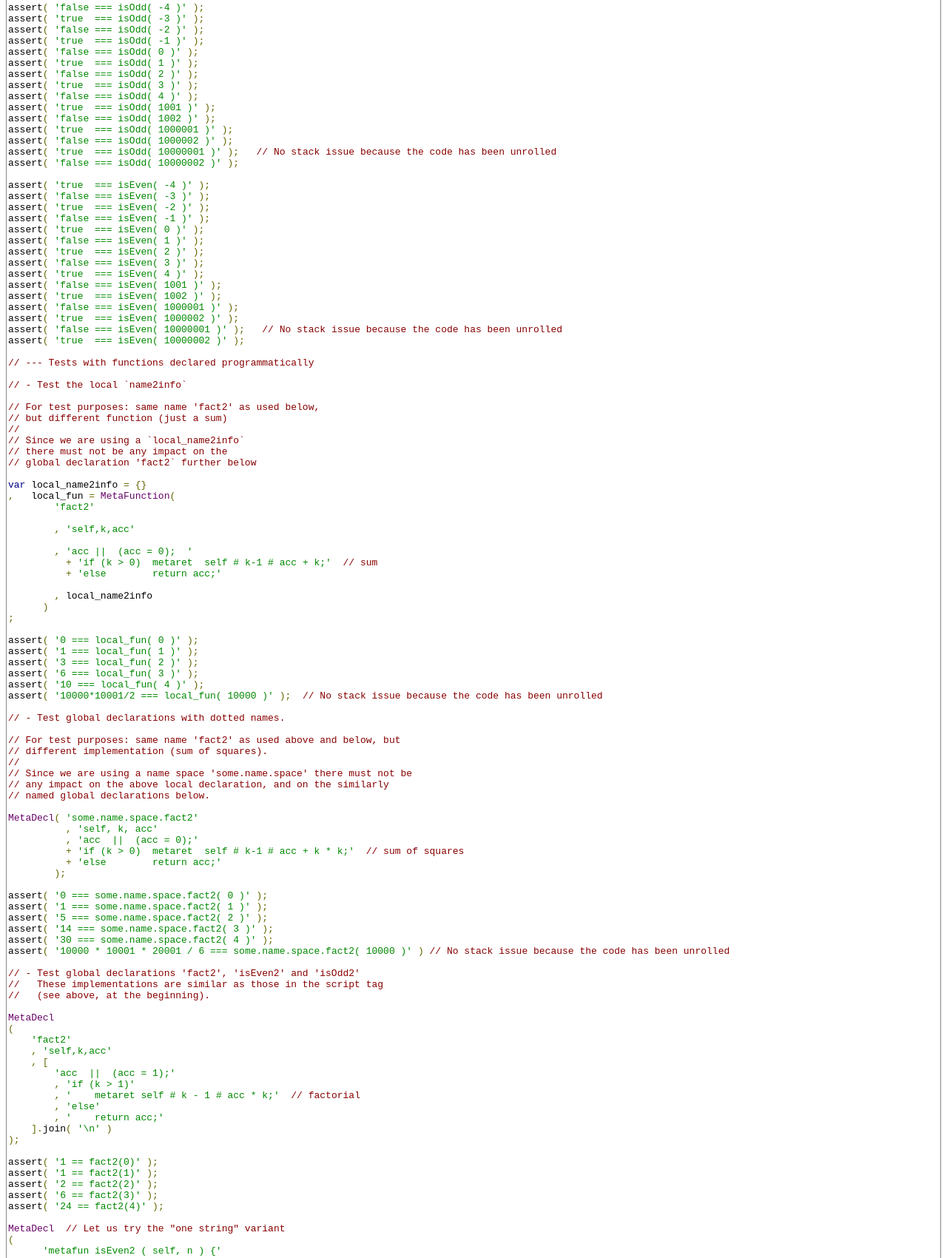
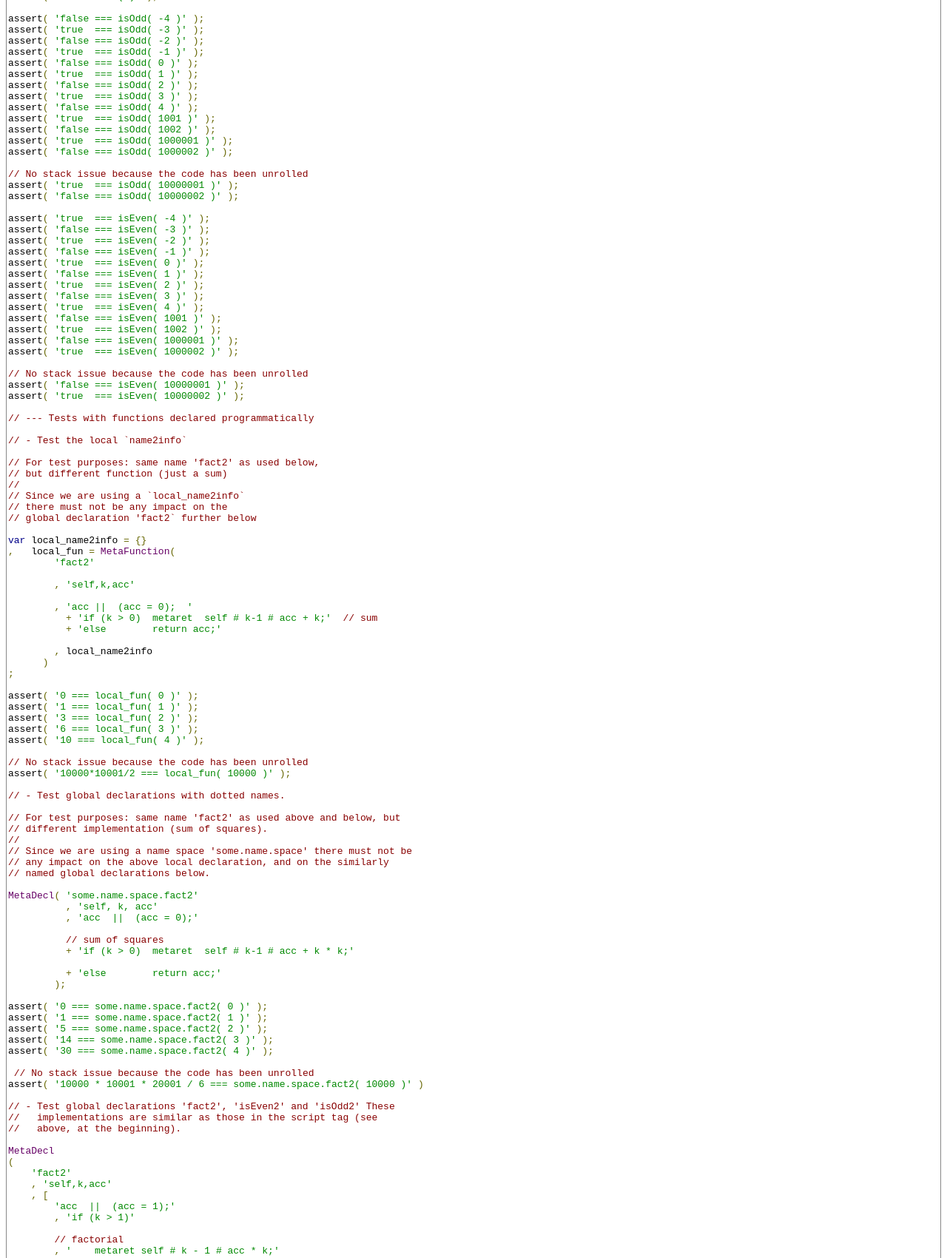
Before and after one commit to glathoud/js.metaret, a plain HTML site: page metaret_test.html in a window 1280 px wide. Shown: the part 1100-2800 px from the top of the page at 74% size. Drawn offline with Linux system fonts and the light colour scheme.

Commit message:
schmaller

```diff
--- a/metaret_test.html
+++ b/metaret_test.html
@@ -52,7 +52,8 @@
 <script type="text/javascript" id="metaret-tests">
 var all_tests_passed = false;
 
-// --- Tests with functions declared in script tag(s) with type="text/js-metaret-decl"
+// --- Tests with functions declared in script tag(s) with
+// --- type="text/js-metaret-decl"
 
 metaparse();
 
@@ -79,7 +80,9 @@
 assert( 'false === isOdd( 1002 )' );
 assert( 'true  === isOdd( 1000001 )' );
 assert( 'false === isOdd( 1000002 )' );
-assert( 'true  === isOdd( 10000001 )' );   // No stack issue because the code has been unrolled
+
+// No stack issue because the code has been unrolled
+assert( 'true  === isOdd( 10000001 )' );
 assert( 'false === isOdd( 10000002 )' );
 
 assert( 'true  === isEven( -4 )' );
@@ -95,7 +98,9 @@
 assert( 'true  === isEven( 1002 )' );
 assert( 'false === isEven( 1000001 )' );
 assert( 'true  === isEven( 1000002 )' );
-assert( 'false === isEven( 10000001 )' );   // No stack issue because the code has been unrolled
+
+// No stack issue because the code has been unrolled
+assert( 'false === isEven( 10000001 )' );
 assert( 'true  === isEven( 10000002 )' );
 
 // --- Tests with functions declared programmatically
@@ -128,7 +133,9 @@
 assert( '3 === local_fun( 2 )' );
 assert( '6 === local_fun( 3 )' );
 assert( '10 === local_fun( 4 )' );
-assert( '10000*10001/2 === local_fun( 10000 )' );  // No stack issue because the code has been unrolled
+
+// No stack issue because the code has been unrolled
+assert( '10000*10001/2 === local_fun( 10000 )' );
 
 // - Test global declarations with dotted names.
 
@@ -142,7 +149,10 @@
 MetaDecl( 'some.name.space.fact2'
           , 'self, k, acc'
           , 'acc  ||  (acc = 0);'
-          + 'if (k > 0)  metaret  self # k-1 # acc + k * k;'  // sum of squares
+
+          // sum of squares
+          + 'if (k > 0)  metaret  self # k-1 # acc + k * k;'
+
           + 'else        return acc;'
         );
 
@@ -151,11 +161,13 @@
 assert( '5 === some.name.space.fact2( 2 )' );
 assert( '14 === some.name.space.fact2( 3 )' );
 assert( '30 === some.name.space.fact2( 4 )' );
-assert( '10000 * 10001 * 20001 / 6 === some.name.space.fact2( 10000 )' ) // No stack issue because the code has been unrolled
 
-// - Test global declarations 'fact2', 'isEven2' and 'isOdd2'
-//   These implementations are similar as those in the script tag
-//   (see above, at the beginning).
+ // No stack issue because the code has been unrolled
+assert( '10000 * 10001 * 20001 / 6 === some.name.space.fact2( 10000 )' )
+
+// - Test global declarations 'fact2', 'isEven2' and 'isOdd2' These
+//   implementations are similar as those in the script tag (see
+//   above, at the beginning).
 
 MetaDecl
 (
@@ -164,7 +176,10 @@
     , [
         'acc  ||  (acc = 1);'
         , 'if (k > 1)'
-        , '    metaret self # k - 1 # acc * k;'  // factorial
+
+        // factorial
+        , '    metaret self # k - 1 # acc * k;'
+
         , 'else'
         , '    return acc;'
     ].join( '\n' )
@@ -176,7 +191,8 @@
 assert( '6 == fact2(3)' );
 assert( '24 == fact2(4)' );
 
-MetaDecl  // Let us try the "one string" variant
+// Let us try the "one string" variant
+MetaDecl
 (
       'metafun isEven2 ( self, n ) {'
       + ' if (n > 0)'
@@ -187,7 +203,8 @@
       + '}'
 );
 
-MetaDecl  // Let us try the "one string" variant with "metafun" omitted
+// Let us try the "one string" variant with "metafun" omitted
+MetaDecl
 (
       'isOdd2(self,n) {'
       + 'if (n > 0)'
@@ -211,7 +228,9 @@
 assert( 'false === isOdd2( 1002 )' );
 assert( 'true  === isOdd2( 1000001 )' );
 assert( 'false === isOdd2( 1000002 )' );
-assert( 'true  === isOdd2( 10000001 )' );   // No stack issue because the code has been unrolled
+
+// No stack issue because the code has been unrolled
+assert( 'true  === isOdd2( 10000001 )' );
 assert( 'false === isOdd2( 10000002 )' );
 
 assert( 'true  === isEven2( -4 )' );
@@ -227,26 +246,34 @@
 assert( 'true  === isEven2( 1002 )' );
 assert( 'false === isEven2( 1000001 )' );
 assert( 'true  === isEven2( 1000002 )' );
-assert( 'false === isEven2( 10000001 )' );   // No stack issue because the code has been unrolled
+
+// No stack issue because the code has been unrolled
+assert( 'false === isEven2( 10000001 )' );
 assert( 'true  === isEven2( 10000002 )' );
 
-// --- Test again `local_fun` to make sure it as not been affected by the global declaration `fact2`
+// --- Test again `local_fun` to make sure it as not been affected by
+// --- the global declaration `fact2`
 
 assert( '0 === local_fun( 0 )' );
 assert( '1 === local_fun( 1 )' );
 assert( '3 === local_fun( 2 )' );
 assert( '6 === local_fun( 3 )' );
 assert( '10 === local_fun( 4 )' );
-assert( '10000*10001/2 === local_fun( 10000 )' );  // No stack issue because the code has been unrolled
 
-// --- Test again `some.name.space.fact2` to make sure it as not been affected by the global declaration `fact2`
+// No stack issue because the code has been unrolled
+assert( '10000*10001/2 === local_fun( 10000 )' );
+
+// --- Test again `some.name.space.fact2` to make sure it as not been
+// --- affected by the global declaration `fact2`
 
 assert( '0 === some.name.space.fact2( 0 )' );
 assert( '1 === some.name.space.fact2( 1 )' );
 assert( '5 === some.name.space.fact2( 2 )' );
 assert( '14 === some.name.space.fact2( 3 )' );
 assert( '30 === some.name.space.fact2( 4 )' );
-assert( '10000 * 10001 * 20001 / 6 === some.name.space.fact2( 10000 )' ) // No stack issue because the code has been unrolled
+
+// No stack issue because the code has been unrolled
+assert( '10000 * 10001 * 20001 / 6 === some.name.space.fact2( 10000 )' );
 
 // ---
 
@@ -256,7 +283,11 @@
 
 // ---
 
-function assert(codestring) { if (!eval( codestring )) throw new Error( 'Failed test: ' + codestring ); }
+function assert(codestring)
+{
+    if (!eval( codestring ))
+        throw new Error( 'Failed test: ' + codestring );
+}
 </script>
 </head>
 <body>
```
